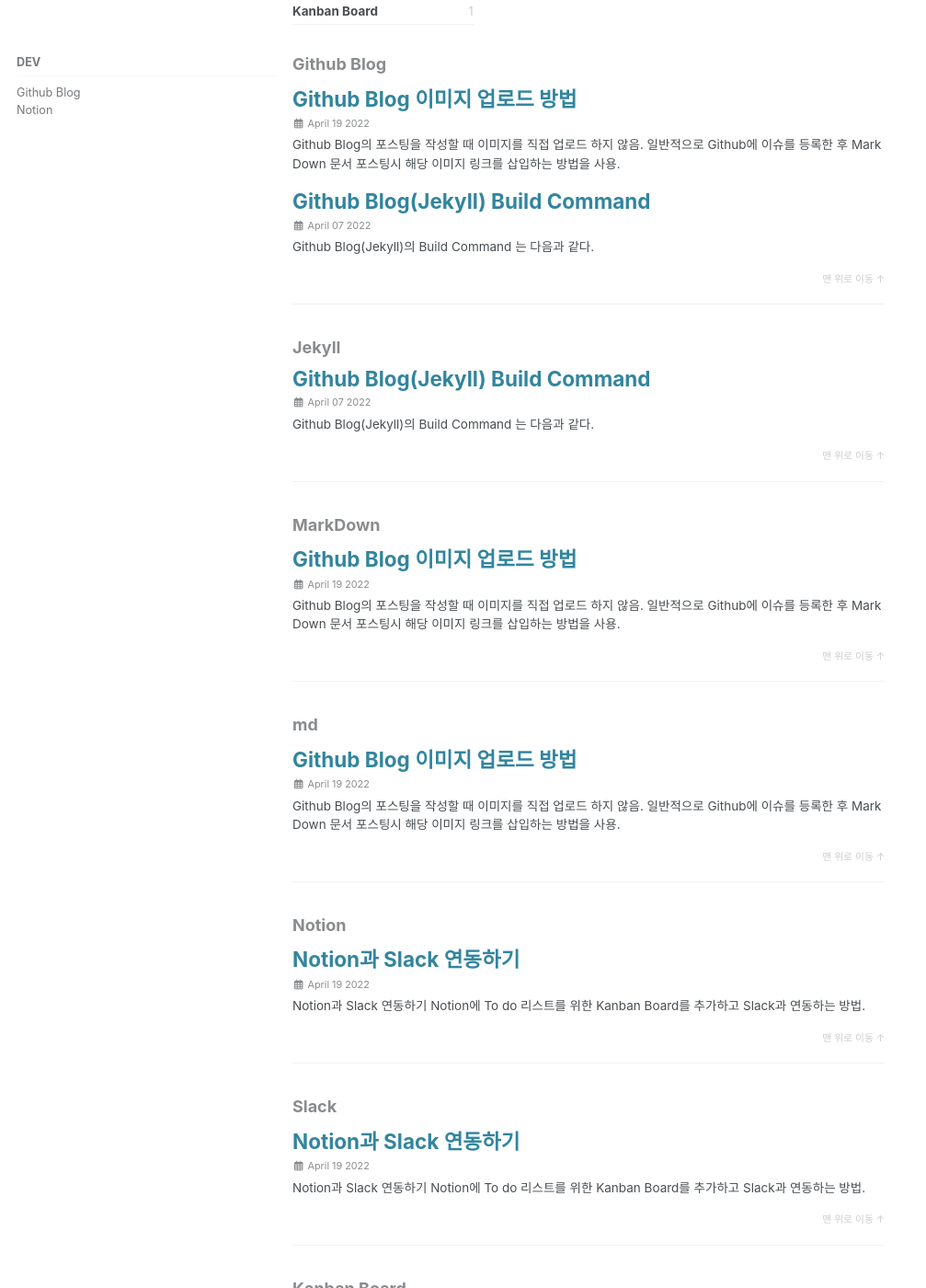
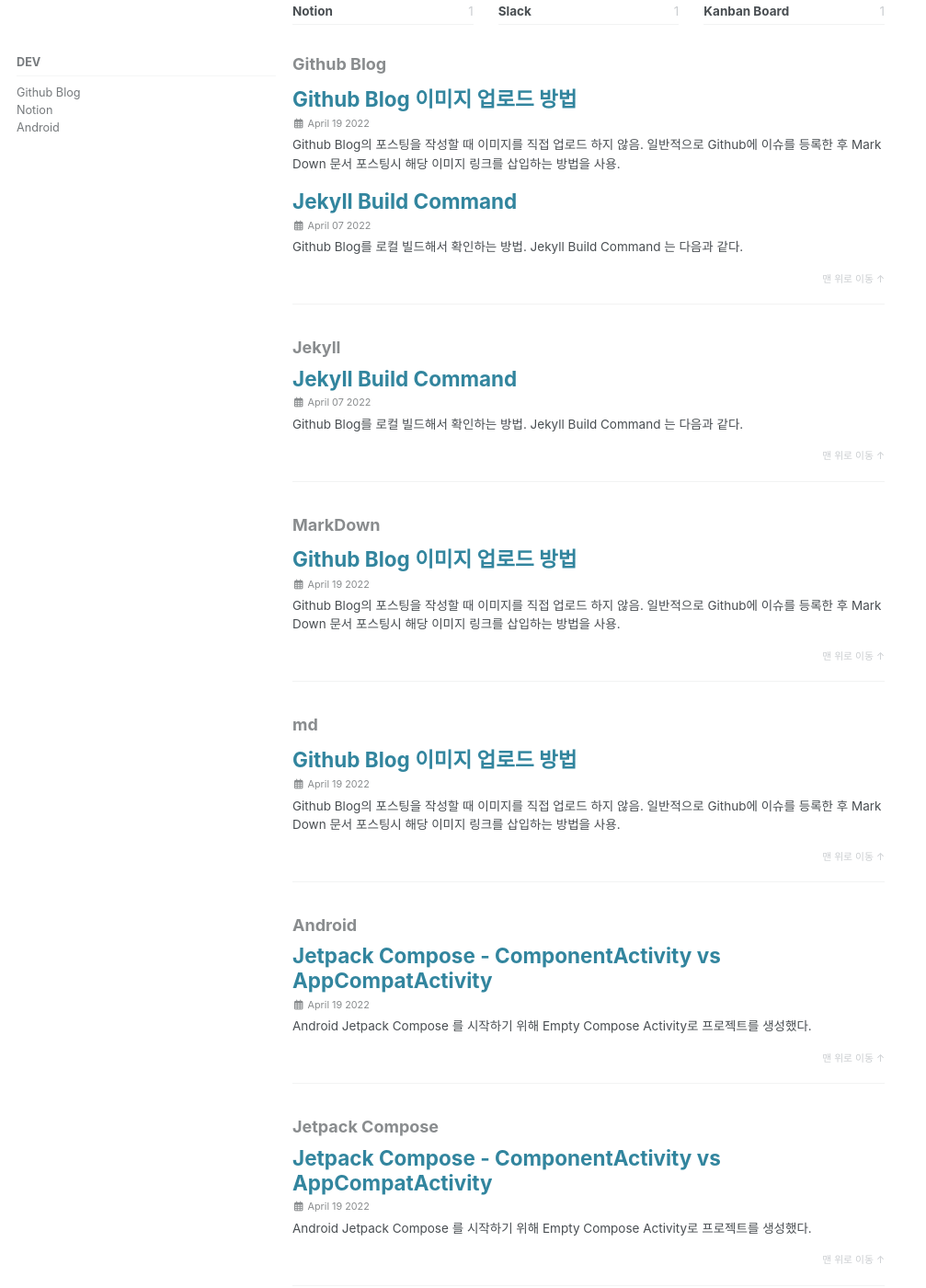
Before and after one commit to WonderHabits/wonderhabits.github.io, a Jekyll site: the page built from _pages/tag-archive.md, in a window 1280 px wide and 1400 px high, scrolled down 209 px. Shown: the whole window at 92% size, without its empty margins (0-1007 px from the left). Built offline with Jekyll 4.4.1, drawn with Linux system fonts in a browser that asks for light colours; cached includes are drawn as plain includes; nearby versions of some CDN libraries; some of the changed text lies outside the part shown.

Commit message:
Jetpack Compose Which Acvitivy

````diff
--- a/_data/navigation.yml
+++ b/_data/navigation.yml
@@ -18,6 +18,8 @@
         url: /categories/dev-github-blog/
       - title: "Notion"
         url: /categories/dev-notion/
+      - title: "Android"
+        url: /categories/dev-android/
   # - title: Essay
   #   children:
   #     - title: "Cancer"
--- a/_posts/2022-04-07-jekyll_blog_build_cmd.md
+++ b/_posts/2022-04-07-jekyll_blog_build_cmd.md
@@ -1,5 +1,5 @@
 ---
-title: "Github Blog(Jekyll) Build Command"
+title: "Jekyll Build Command"
 header:
   # image: /assets/images/koin.jpg
 categories:
@@ -11,7 +11,8 @@
 last_modified_at: 2022-04-07
 use_math: true
 ---
-Github Blog(Jekyll)의 Build Command 는 다음과 같다.
+# Github Blog를 로컬 빌드해서 확인하는 방법.
+Jekyll Build Command 는 다음과 같다.
 
 ```bash
 bundle exec jekyll serve
@@ -20,4 +21,4 @@
 터미널에 해당 Command 를 입력하면 결과 화면을 볼 수 있는 링크가 나타난다.
 제대로 빌드 되었는지 확인 후 게시하면 된다.
 
-![Terminal](https://user-images.githubusercontent.com/60498900/162126030-c67d321e-3aad-489e-a4ce-df924476c883.png){:.align-center}
+![Terminal](https://user-images.githubusercontent.com/60498900/162126030-c67d321e-3aad-489e-a4ce-df924476c883.png)
--- /dev/null
+++ b/_posts/2022-04-19-jetpackCompose_which_activity.md
@@ -0,0 +1,34 @@
+---
+title: "Jetpack Compose - ComponentActivity vs AppCompatActivity"
+header:
+  # image: /assets/images/koin.jpg
+categories:
+  - Android
+tags:
+  - Android
+  - Jetpack Compose
+toc: true
+last_modified_at: 2022-04-19
+use_math: true
+---
+
+
+Android Jetpack Compose 를 시작하기 위해 Empty Compose Activity로 프로젝트를 생성했다.
+
+![](https://user-images.githubusercontent.com/60498900/163928292-5767bb9b-32d1-411c-abe8-c8d14dcca4e0.png)
+
+생성된 코드를 보면 다음과 같이 ComposeActivity를 상속 받는 MainActivity가 생성된다.
+
+![](https://user-images.githubusercontent.com/60498900/163929249-ff0db5e5-9f7b-4efb-8ae6-e7cc9d0425b3.png)
+
+그런데 다른 Jetpack Compose 프로젝트를 보면 AppCompatActivity를 상속받는 경우가 많이 있었다.
+
+과연 어떤걸 상속 받아서 사용해야 할까?
+
+결론은 ***AppCompatActivity***는 ***FragmentActivity***를 상속받고 ***FragmentActivity***는 ***ComponentActivity***를 상속받는다.
+
+***ComponentActivity***를 상속받는 경우는 ***오직 Jetpack Compose만***을 사용해 앱을 만들 때 밖에 없다.
+AppCompat을 사용하고 싶다던지 MaterialTheme을 사용하거나 xml과 혼용하여 앱을 만들고 싶은 다른 경우는 그냥 ***AppCompatActivity***를 상속받아 만들면 된다.
+주의 할 점은 ***AppCompat*** 버전이 1.3.0 이상이어야 한다.
+
+![](https://user-images.githubusercontent.com/60498900/163936150-0b9c35b9-c6af-4bd3-91c2-677fca7817f5.png)
````
Also changed, not shown: _pages/dev-android.md (added, +11 -0 lines).
